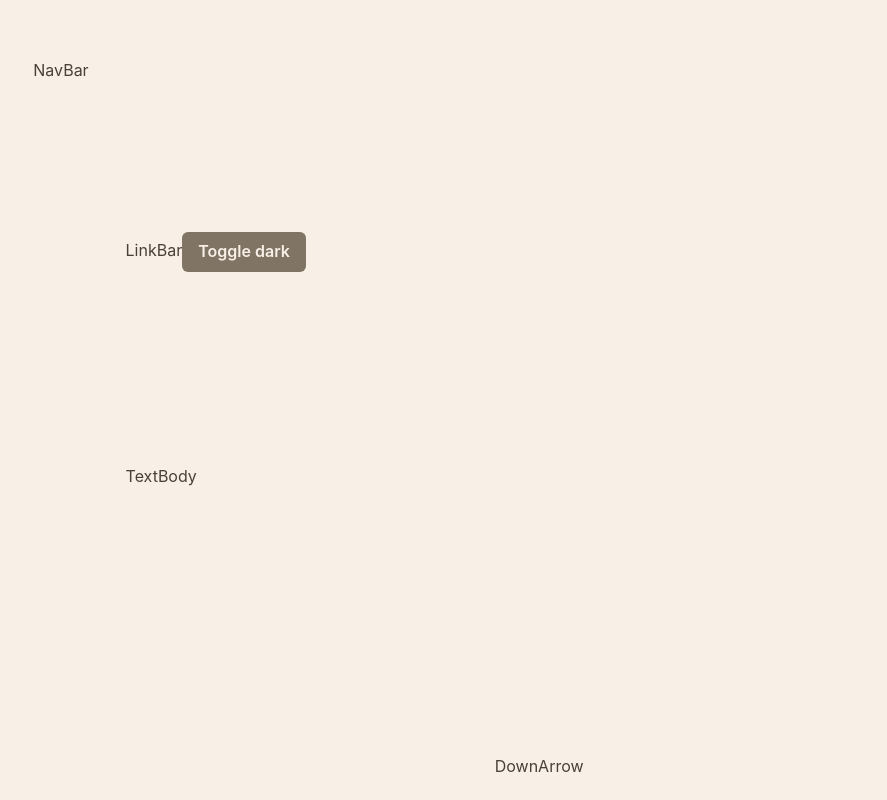
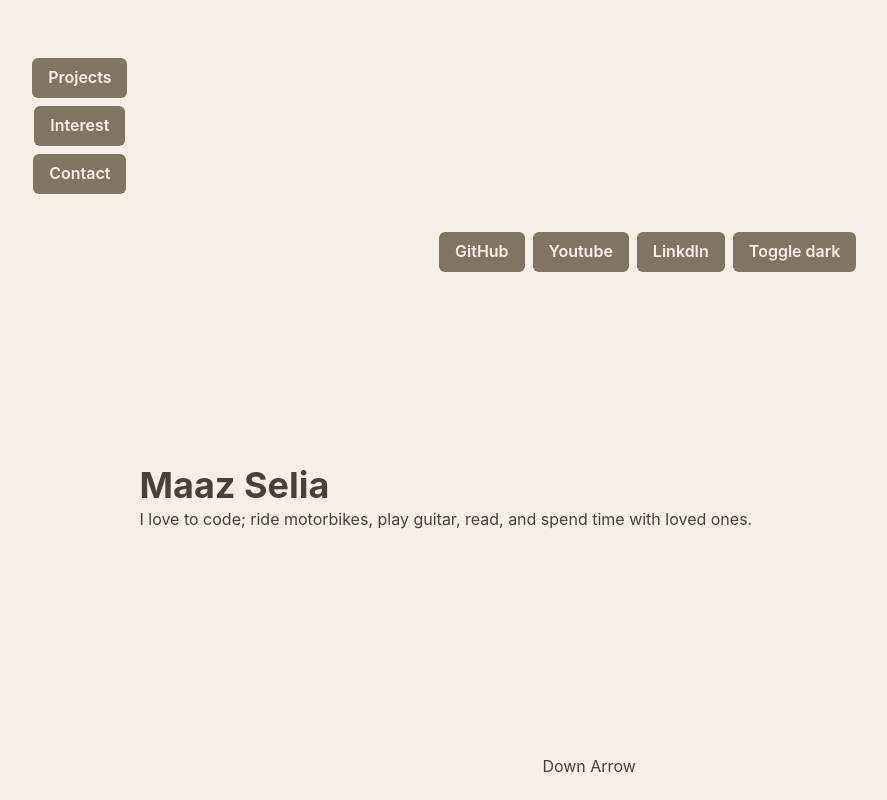
Before and after one commit to Maaz-Selia/my-site, a React (Vite) app: page / in a window 1280 px wide. Shown: the whole page, without its empty margins (59-946 px from the left). Built offline with nearby package versions, Linux system fonts and the light colour scheme.

Commit message:
Created Basic Structure of Homepage

```diff
--- a/src/components/Homepage.tsx
+++ b/src/components/Homepage.tsx
@@ -1,7 +1,10 @@
-import { Button, Grid, GridItem, useColorMode, useColorModeValue } from '@chakra-ui/react';
+import { Grid, GridItem, HStack, Text} from '@chakra-ui/react';
+import NavBar from './NavBar';
+import LinkBar from './LinkBar';
+import TextBody from './TextBody';
 
 const Homepage = () => {
-    const { colorMode, toggleColorMode } = useColorMode();
+
 
     return (
         <Grid h='100vh'
@@ -10,17 +13,16 @@ const Homepage = () => {
             gap={3}
         >
         <GridItem colStart={2} colSpan={1} rowStart={2} rowSpan={12}>
-            NavBar
+            <NavBar />
         </GridItem>
         <GridItem colStart={3} colSpan={8} rowStart={5} rowSpan={1}>
-            LinkBar
-            <Button onClick={toggleColorMode}>Toggle { colorMode === 'light' ? 'dark' : 'light' }</Button>
+            <LinkBar />
         </GridItem>
         <GridItem colStart={3} colSpan={10} rowStart={9} rowSpan={3}>
-            TextBody
+            <TextBody />
         </GridItem>
         <GridItem colStart={7} colSpan={2} rowStart={14} rowSpan={1}>
-            DownArrow
+            <HStack justifyContent='center'><Text>Down Arrow</Text></HStack>
         </GridItem>
         </Grid>
     )
--- /dev/null
+++ b/src/components/LinkBar.tsx
@@ -0,0 +1,16 @@
+import { Button, HStack, Text, useColorMode } from '@chakra-ui/react'
+
+const LinkBar = () => {
+    const { colorMode, toggleColorMode } = useColorMode();
+
+    return (
+        <HStack alignItems='center' justifyContent='right' gap={2}>
+            <Button>GitHub</Button>
+            <Button>Youtube</Button>
+            <Button>LinkdIn</Button>
+            <Button onClick={toggleColorMode}>Toggle { colorMode === 'light' ? 'dark' : 'light' }</Button>
+        </HStack>
+    )
+}
+
+export default LinkBar
--- /dev/null
+++ b/src/components/NavBar.tsx
@@ -0,0 +1,14 @@
+import { Button, VStack } from '@chakra-ui/react'
+import React from 'react'
+
+const NavBar = () => {
+    return (
+        <VStack>
+            <Button>Projects</Button>
+            <Button>Interest</Button>
+            <Button>Contact</Button>
+        </VStack>
+    )
+}
+
+export default NavBar
--- /dev/null
+++ b/src/components/TextBody.tsx
@@ -0,0 +1,12 @@
+import { Heading, Text } from '@chakra-ui/react'
+
+const Body = () => {
+  return (
+    <>
+      <Heading>Maaz Selia</Heading>
+      <Text>I love to code; ride motorbikes, play guitar, read, and spend time with loved ones.</Text>
+    </>
+  )
+}
+
+export default Body
```
